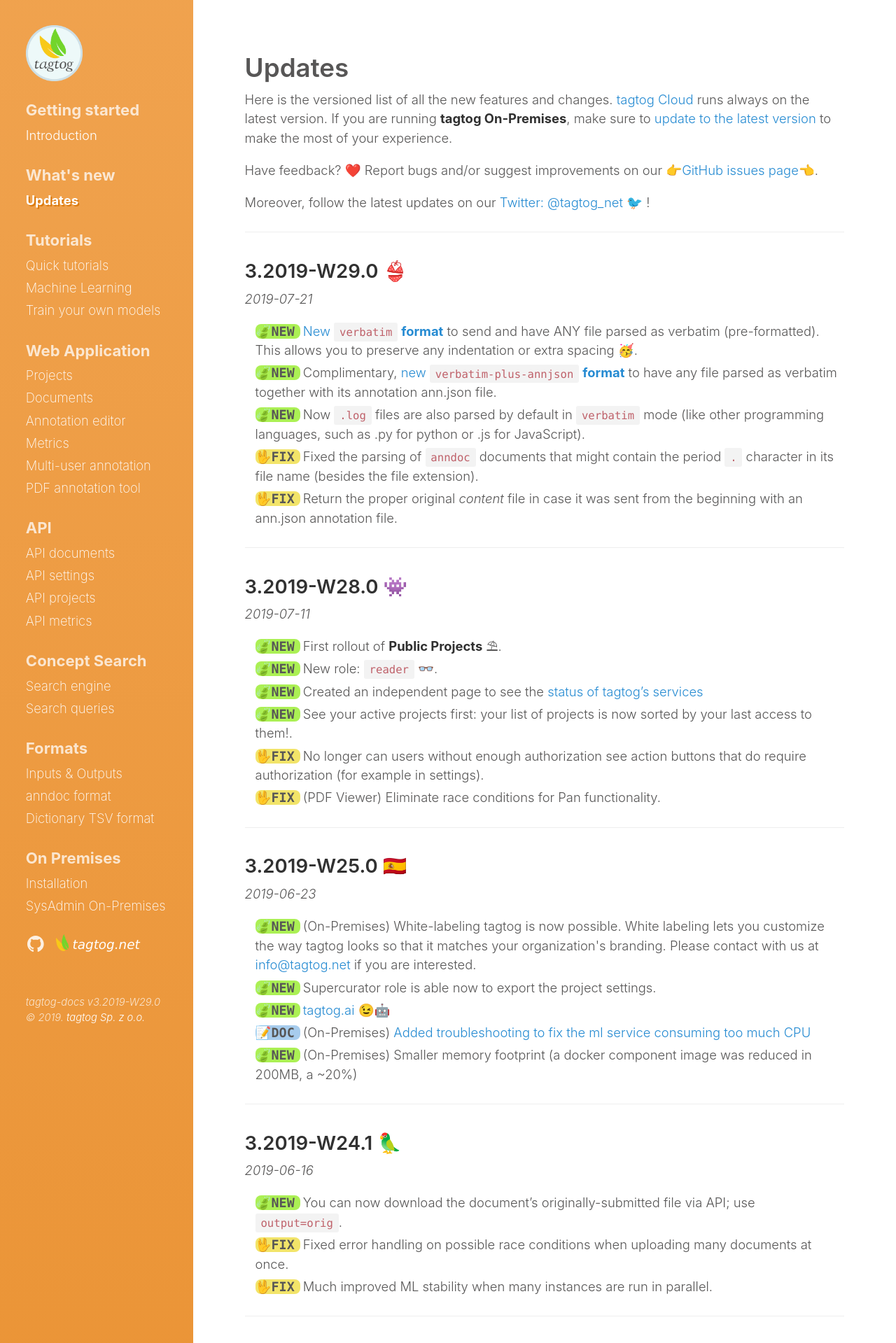
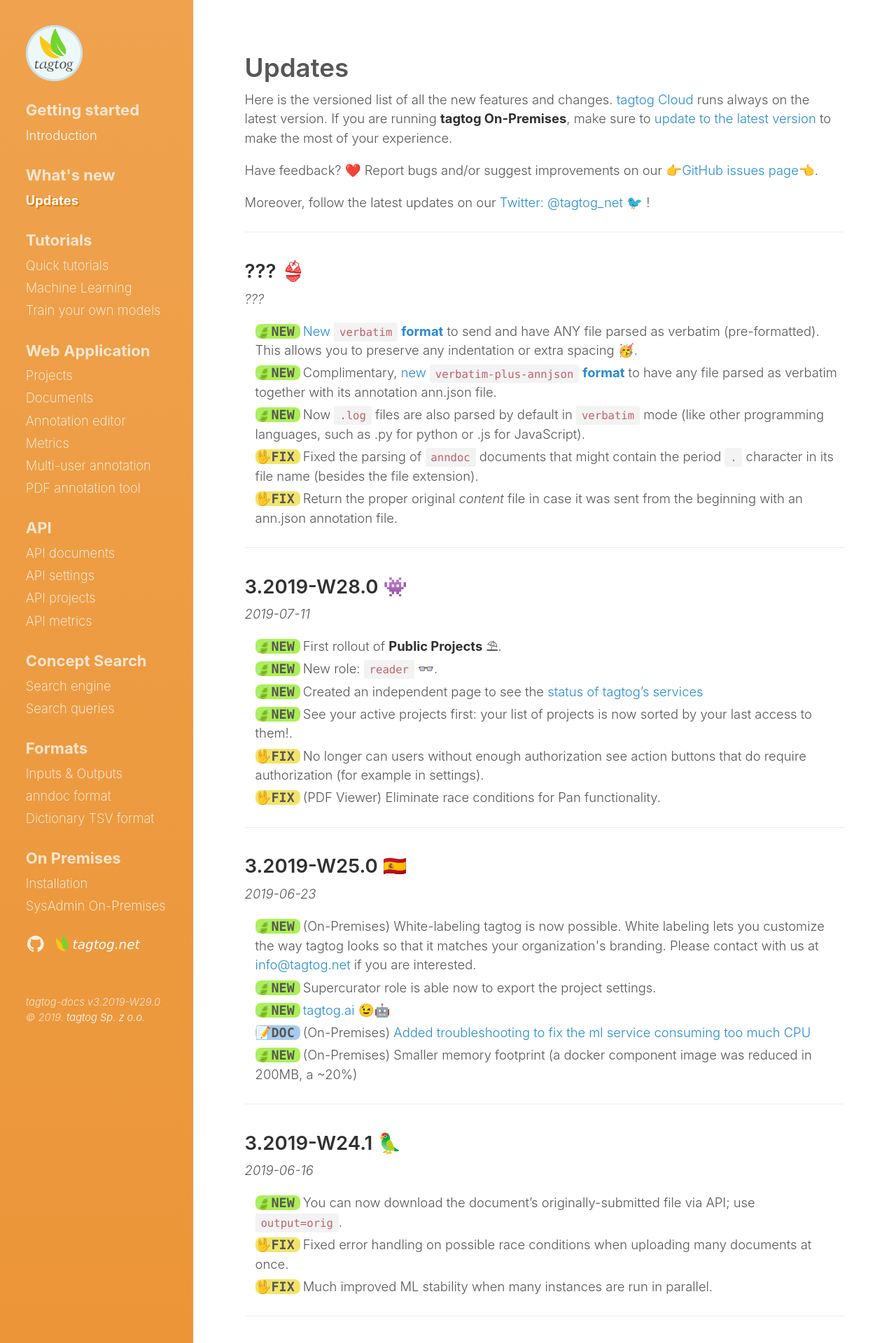
Before and after one commit to tagtogorg/tagtog-doc, a Jekyll site: the page built from updates.md, in a window 1280 px wide. Shown: the top 1919 px of the page at 70% size. Built offline with Jekyll 4.4.1, drawn with Linux system fonts in a browser that asks for light colours; nearby versions of some CDN libraries; emoji names are drawn with the system emoji font.

Commit message:
dummy change to reset version

```diff
--- a/updates.md
+++ b/updates.md
@@ -14,8 +14,8 @@ Moreover, follow the latest updates on our [Twitter: @tagtog_net 🐦](https://t
 
 ---
 
-## 3.2019-W29.0 👙
-_2019-07-21_
+## ??? 👙
+_???_
 
 <ul class="updates">
   <li class="new"><span markdown="1">[New `verbatim` **format**](ioformats.html#distinguish-format-by-given-format-parameter) to send and have ANY file parsed as verbatim (pre-formatted). This allows you to preserve any indentation or extra spacing 🥳.</span></li>
```
